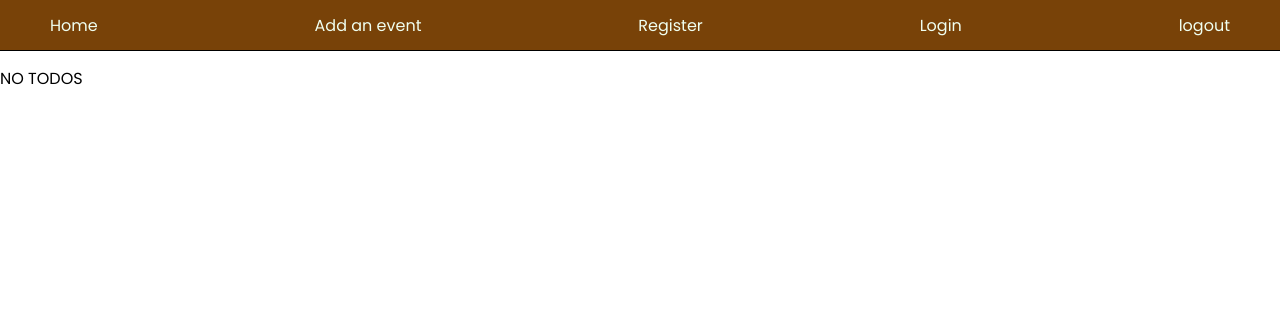
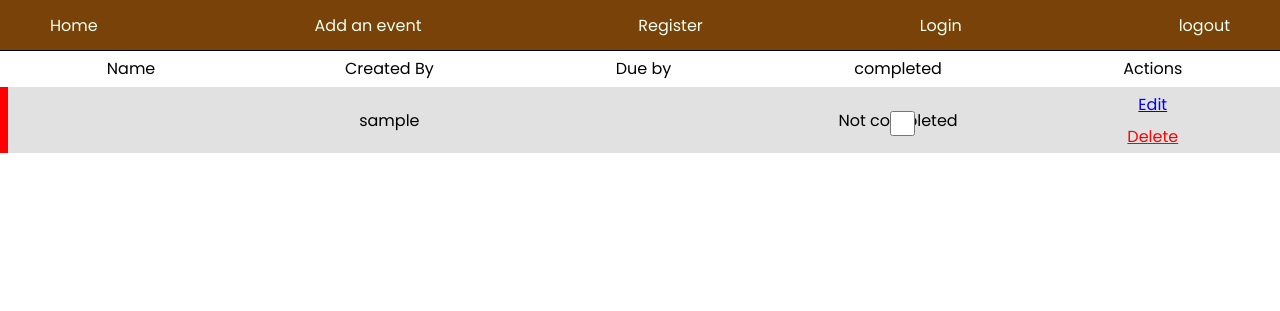
Before and after one commit to markussika/todo_lapsins, a PHP site: page / in a window 1280 px wide. Shown: the top 311 px of the page. Run offline with PHP 8.4, Linux system fonts and the light colour scheme; the visitor is signed in with stand-in values (Sample User, id 1); data that the repository does not hold is empty.

Commit message:
Created by

```diff
--- a/App/controllers/index.php
+++ b/App/controllers/index.php
@@ -1,8 +1,7 @@
 <?php
 
 require "../App/models/Todo.php";
-
 $model = new Todo();
-$todos = $model->all();
+$todos = $model->todojoin();
 $title = "Home page";
 require "../App/views/index.view.php";
--- a/App/models/Todo.php
+++ b/App/models/Todo.php
@@ -55,4 +55,9 @@ require "../App/core/Database.php";
             ];
             $this->db->execute($query, $params);
         }
+        public function todojoin(){
+            $query = "SELECT * FROM users LEFT JOIN todos ON users.id = todos.user_id";
+            $params = [];
+            return $this->db->execute($query, $params)->fetchAll();
+        }
     }
--- a/App/models/User.php
+++ b/App/models/User.php
@@ -8,7 +8,7 @@ class User{
         $config = require("../App/config.php");
         $this->db = new Database($config);
     }
-    public function all(){
+    static public function all(){
         $query = "SELECT * FROM users";
         $params = [];
         return $this->db->execute($query, $params)->fetchAll();
--- a/App/views/index.view.php
+++ b/App/views/index.view.php
@@ -20,7 +20,7 @@
                 <div class="td-wrapper"><?= $todo["name"] ?></div>
             </td>
             <td>
-                <div class="td-wrapper"><?= $todo["user_id"] ?></div>
+                <div class="td-wrapper"><?= $todo["username"] ?></div>
             </td>
             <td class="td-div">
                 <div class="td-wrapper">
```
Also changed, not shown: App/core/index.php (deleted), App/models/index.php (deleted).
